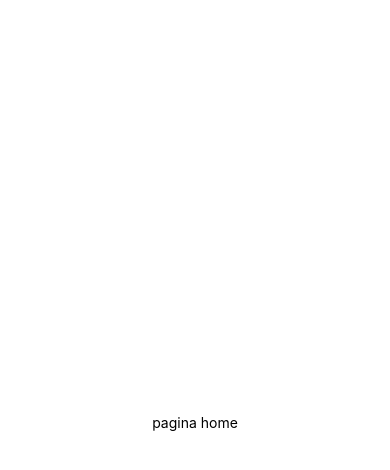
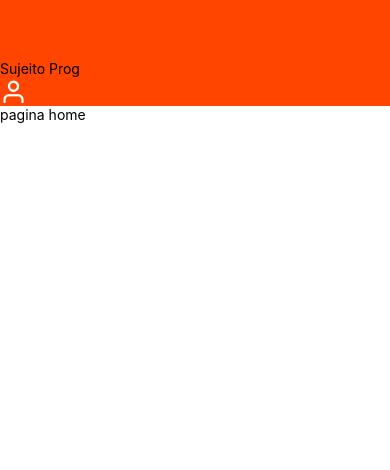
Before and after one commit to dapaz-programador/livro-caixa1, a React Native app: screen / in a window 390 px wide. Shown: the top 470 px of the page. Built offline with nearby package versions, Linux system fonts and the light colour scheme.

Commit message:
fazendo a home

```diff
--- /dev/null
+++ b/src/components/Header/index.js
@@ -0,0 +1,34 @@
+import React from 'react'
+import {
+    View,
+    StyleSheet,
+    Text,
+    StatusBar,
+    TouchableOpacity
+} from 'react-native';
+
+import{ Feather} from '@expo/vector-icons'
+
+const StatusBarHeight = StatusBar.currentHeight ? StatusBar.currentHeight + 22 : 60;
+
+export default function Header(){
+    return(
+        <View style={styles.container}>
+            <View style={styles.content}>
+                <Text style={styles.username}>Sujeito Prog</Text>
+
+                <TouchableOpacity activeOpacity={0.9} style={styles.buttonuser}>
+                    <Feather name="user" size={27} color="#FFF"/>
+                </TouchableOpacity>
+
+            </View>
+        </View>
+    )
+}
+
+const styles = StyleSheet.create({
+    container:{
+        backgroundColor: '#ff4500',
+        paddingTop: StatusBarHeight,
+    }
+})
--- a/src/pages/Home/index.js
+++ b/src/pages/Home/index.js
@@ -1,11 +1,13 @@
-import { StatusBar } from 'expo-status-bar';
+/*import { StatusBar } from 'expo-status-bar';*/
 import { StyleSheet, Text, View } from 'react-native';
+import Header from '../../components/Header'
 
 export default function Home() {
   return (
     <View style={styles.container}>
+        <Header/>
       <Text>pagina home</Text>
-      <StatusBar style="auto" />
+
     </View>
   );
 }
@@ -14,7 +16,7 @@
   container: {
     flex: 1,
     backgroundColor: '#fff',
-    alignItems: 'center',
-    justifyContent: 'center',
+
+
   },
 });
```
